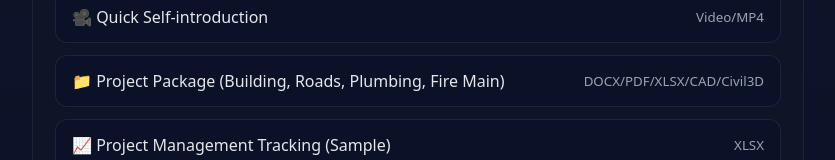
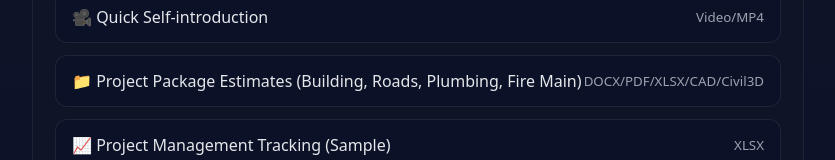
Before and after one commit to asinerowfh-sys/Portfolio_Asinero, a plain HTML site: page index.html in a window 1280 px wide. Shown: the part 397-557 px from the top of the page, without its empty margins (222-1057 px from the left). Drawn offline with Linux system fonts and the light colour scheme.

Commit message:
Update index.html

```diff
--- a/index.html
+++ b/index.html
@@ -47,7 +47,7 @@
 
         <a class="btn"
 href="https://drive.google.com/drive/folders/1ov02i8sH0Q3Cw1Hgf6lqkHOSE6YOFHmV?usp=drive_link" target="_blank" rel="noopener">
-          <span>📁 Project Package (Building, Roads, Plumbing, Fire Main) </span><small>DOCX/PDF/XLSX/CAD/Civil3D</small>
+          <span>📁 Project Package Estimates (Building, Roads, Plumbing, Fire Main) </span><small>DOCX/PDF/XLSX/CAD/Civil3D</small>
         </a>
         <a class="btn" href="https://docs.google.com/spreadsheets/d/150C8O5enRLFhIq2fbhm16l-I4dl3XSiR/edit?usp=drive_link&ouid=102398971267312113061&rtpof=true&sd=true" target="_black" rel="noopener">
           <span>📈 Project Management Tracking (Sample) </span><small>XLSX</small>
```
